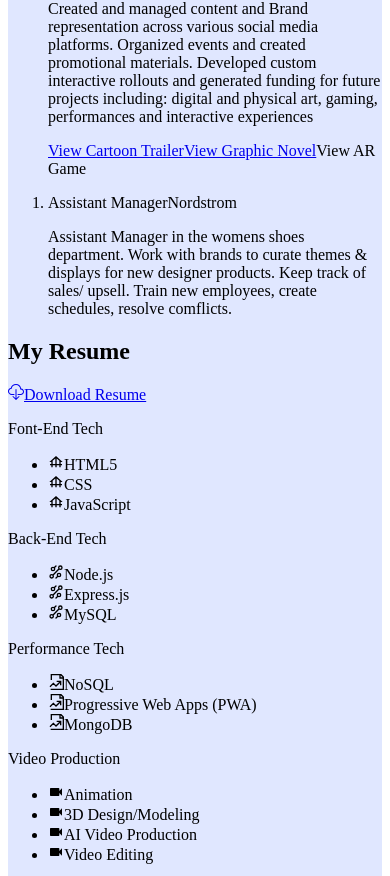
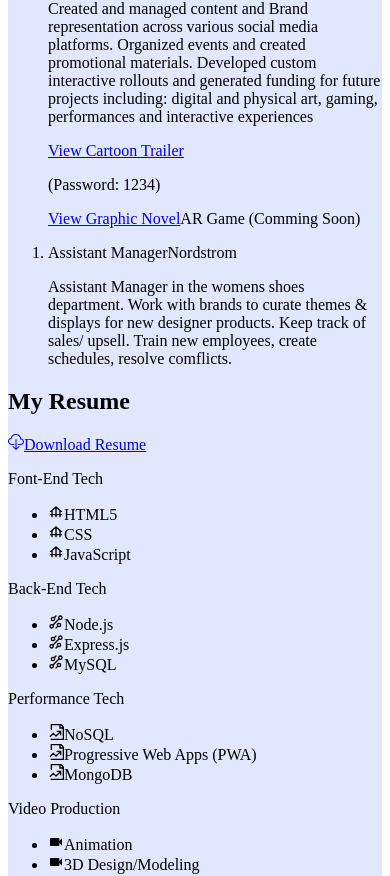
Before and after one commit to GxUniverse/react-portfolio, a React (Vite) app: page / in a window 390 px wide. Shown: the part 1847-2723 px from the top of the page. Built offline with nearby package versions, Linux system fonts and the light colour scheme; the HTML template or start-up script is replaced by a standard one.

Commit message:
added x  to mobile nav, changed project to experence

```diff
--- a/src/components/Header.jsx
+++ b/src/components/Header.jsx
@@ -4,6 +4,7 @@ import {
   AiOutlineHome,
   AiOutlineProject,
   AiOutlineMail,
+  AiOutlineClose, // Importing close icon
 } from "react-icons/ai";
 import { BsPerson } from "react-icons/bs";
 import { GrProjects } from "react-icons/gr";
@@ -16,10 +17,17 @@ const Header = () => {
 
   return (
     <div>
-      <AiOutlineMenu
-        onClick={handleNav}
-        className="absolute top-4 right-4 z-[99] md:hidden"
-      />
+      {!nav ? (
+        <AiOutlineMenu
+          onClick={handleNav}
+          className="absolute top-4 right-4 z-[99] md:hidden"
+        />
+      ) : (
+        <AiOutlineClose
+          onClick={handleNav}
+          className="fixed top-4 right-4 z-[99] md:hidden"
+        />
+      )}
       {nav ? (
         <div className="fixed w-full h-screen bg-white/90 flex flex-col justify-center items-center z-20">
           <a
@@ -41,10 +49,10 @@ const Header = () => {
             className="w-[75%] flex justify-center items-center rounded-full shadow-lg bg-gray-100 shadow-gray-400 m-2 p-4 cursor-pointer hover:scale-110 ease-in duration-200"
           >
             <AiOutlineProject size={20} />
-            <span className="pl-4">Projects</span>
+            <span className="pl-4">Experience</span>
           </a>
           <a
-            href="#main"
+            href="#resume"
             className="w-[75%] flex justify-center items-center rounded-full shadow-lg bg-gray-100 shadow-gray-400 m-2 p-4 cursor-pointer hover:scale-110 ease-in duration-200"
           >
             <BsPerson size={20} />
--- a/src/components/ProjectItem.jsx
+++ b/src/components/ProjectItem.jsx
@@ -1,6 +1,6 @@
 import React from 'react';
 
-const ProjectItem = ({ year, title, duration, details, link, showEventsLink, showCartoonLink, CartoonLink, showGraphicNovelLink, GraphicNovelLink, showARGameLink, ARGameLink }) => {
+const ProjectItem = ({ year, title, duration, details, link, password, showEventsLink, showCartoonLink, CartoonLink, showGraphicNovelLink, GraphicNovelLink, showARGameLink, ARGameLink }) => {
   return (
     <ol className='flex flex-col md:flex-row relative border-l border-stone-200'>
       <li className='mb-10 ml-4'>
@@ -16,9 +16,14 @@ const ProjectItem = ({ year, title, duration, details, link, showEventsLink, sho
 
         {/* Conditionally render links based on project */}
         {showEventsLink && <a href={link} className='text-blue-500 block mt-2' target="_blank" rel="noopener noreferrer">View Events</a>}
-        {showCartoonLink && <a href={CartoonLink} className='text-blue-500 block mt-2' target="_blank" rel="noopener noreferrer">View Cartoon Trailer</a>}
+        {showCartoonLink && (
+          <>
+            <a href={CartoonLink} className='text-blue-500 block mt-2' target="_blank" rel="noopener noreferrer">View Cartoon Trailer</a>
+            <p className='text-sm  text-[#0015be]'>(Password: 1234) {password}</p>
+          </>
+        )}
         {showGraphicNovelLink && <a href={GraphicNovelLink} className='text-blue-500 block mt-2' target="_blank" rel="noopener noreferrer">View Graphic Novel</a>}
-        {showARGameLink && <a href={ARGameLink} className='text-blue-500 block mt-2' target="_blank" rel="noopener noreferrer">View AR Game</a>}
+        {showARGameLink && <a href={ARGameLink} className='text-blue-500 block mt-2' target="_blank" rel="noopener noreferrer">AR Game (Comming Soon)</a>}
       </li>
     </ol>
   )
--- a/src/components/Resume.jsx
+++ b/src/components/Resume.jsx
@@ -11,6 +11,7 @@ import { AiFillProject } from "react-icons/ai"; // Importing project management
 
 function Resume() {
   return (
+    <div id="resume">
     <div className="bg-gray-100 py-10">
       <section id="welcome-section" className="text-center">
         <h2 className="text-3xl font-bold mb-4 text-gray-800">My Resume</h2>
@@ -157,6 +158,7 @@ function Resume() {
         </div>
       </section>
     </div>
+    </div>
   );
 }
 
```
Also changed, not shown: 1 other file (tests, documents, lock files or other folders).
